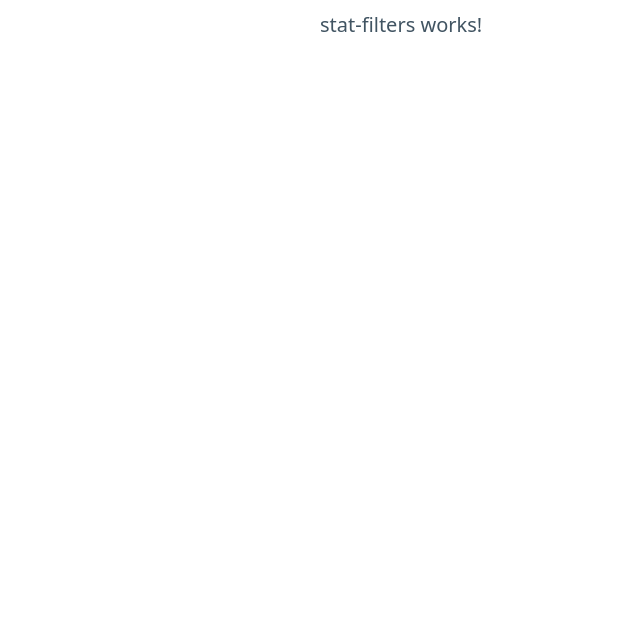
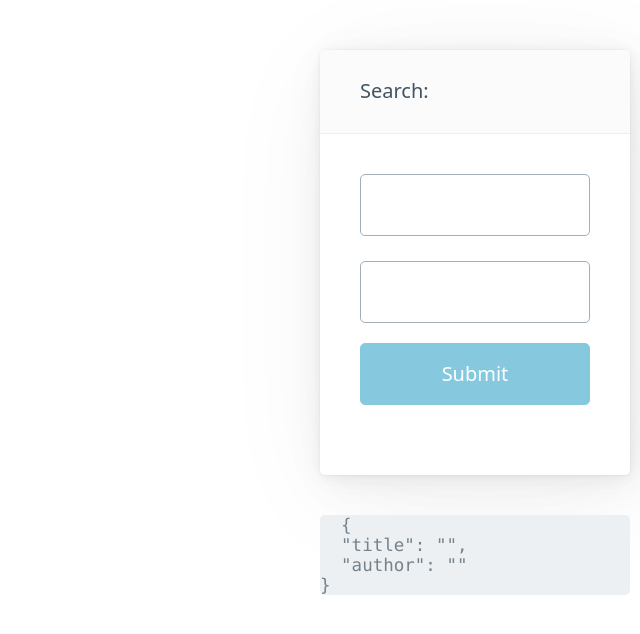
Before and after one commit to JoshuaDemetri/workshop-app-112723, an Angular app: page /dashboard in a window 1280 px wide. Shown: the top 634 px of the page, without its empty margins (640-1280 px from the left). Built offline with nearby package versions, Linux system fonts and the light colour scheme; no server answers.

Commit message:
Step 401: reactive-forms

```diff
--- a/src/app/dashboard/stat-filters/stat-filters.component.html
+++ b/src/app/dashboard/stat-filters/stat-filters.component.html
@@ -1 +1,16 @@
-<p>stat-filters works!</p>
+<article>
+  <header>Search:</header>
+  <form [formGroup]="filters" (ngSubmit)="submit()">
+    <label for="title"></label>
+    <input id="title" type="text" [formControl]="filters.controls.title" />
+
+    <label for="author"></label>
+    <input id="author" type="text" [formControl]="filters.controls.author" />
+
+    <button type="submit" [disabled]="!filters.valid">Submit</button>
+  </form>
+</article>
+
+<pre>
+  {{ filters.value | json }}
+</pre>
--- a/src/app/dashboard/stat-filters/stat-filters.component.ts
+++ b/src/app/dashboard/stat-filters/stat-filters.component.ts
@@ -1,10 +1,45 @@
-import { Component } from '@angular/core';
+import { Component, OnDestroy } from '@angular/core';
+import {
+  FormBuilder,
+  FormControl,
+  FormGroup,
+  Validators,
+} from '@angular/forms';
+import { Subject, Subscription, take, takeUntil } from 'rxjs';
 
 @Component({
   selector: 'app-stat-filters',
   templateUrl: './stat-filters.component.html',
-  styleUrls: ['./stat-filters.component.scss']
+  styleUrls: ['./stat-filters.component.scss'],
 })
-export class StatFiltersComponent {
+export class StatFiltersComponent implements OnDestroy {
+  filters: FormGroup<{
+    title: FormControl<string | null>;
+    author: FormControl<string | null>;
+  }>;
+  subscriptions: Subscription[] = [];
 
+  constructor(fb: FormBuilder) {
+    this.filters = fb.group({
+      title: ['', [Validators.minLength(3), Validators.required]],
+      author: ['', [Validators.minLength(3), Validators.required]],
+    });
+
+    this.subscriptions.push(
+      this.filters.controls.title.valueChanges.subscribe((value) => {
+        console.log(value);
+      }),
+      this.filters.controls.author.valueChanges.subscribe((value) => {
+        console.log(value);
+      })
+    );
+  }
+
+  submit() {
+    console.log(this.filters.value);
+  }
+
+  ngOnDestroy(): void {
+    this.subscriptions.forEach((sub) => sub.unsubscribe());
+  }
 }
```
Also changed, not shown: src/app/dashboard/dashboard.module.ts (+7 -1 lines).
